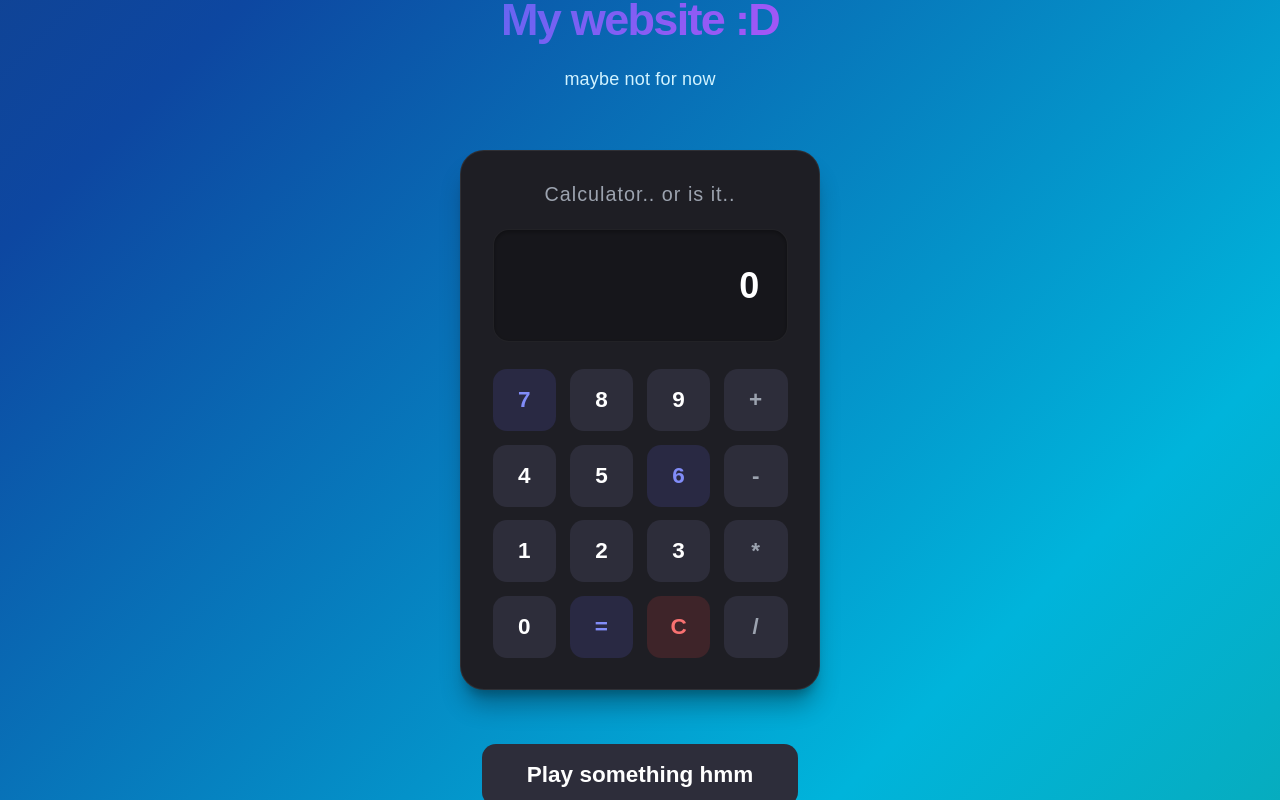
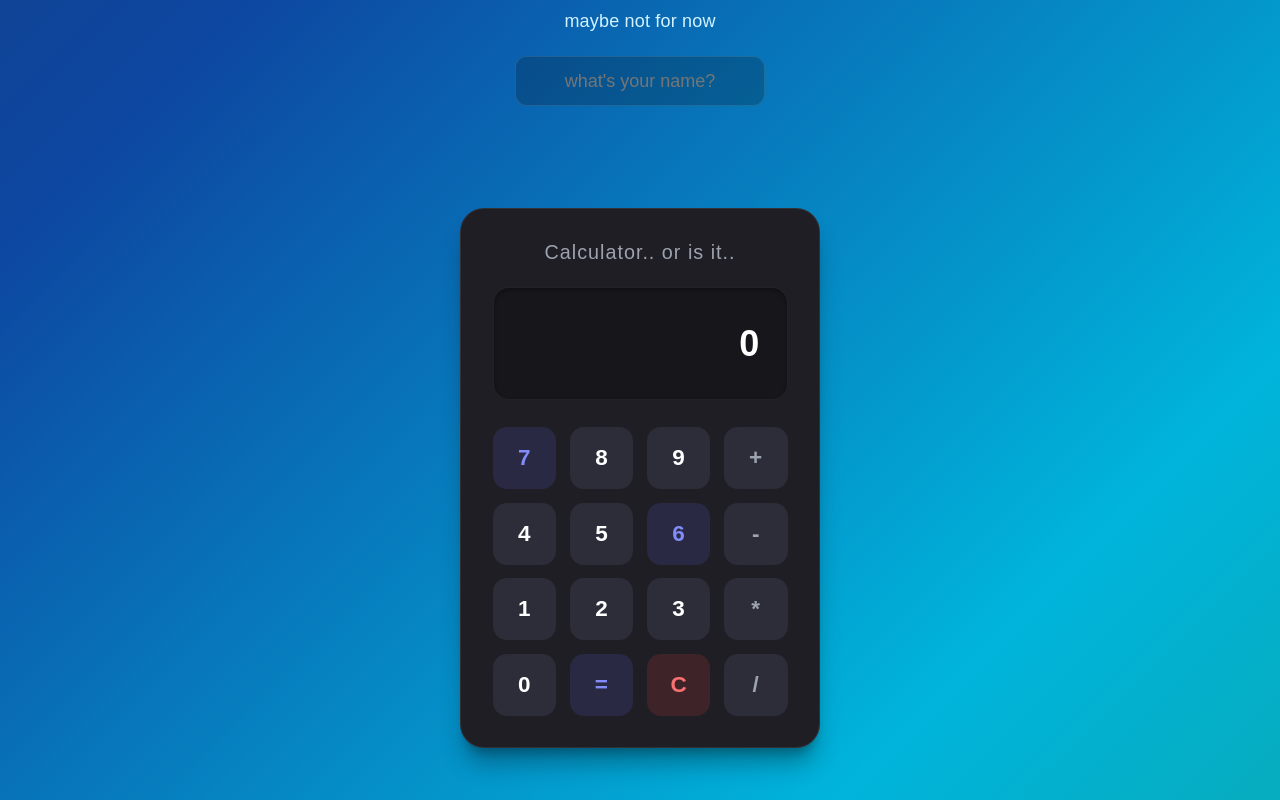
Before and after one commit to z-ac114/personal-website, a React (Vite) app: page / in a window 1280 px wide. Built offline with nearby package versions, Linux system fonts and the light colour scheme; a web font is replaced by a local one.

Commit message:
easter egg?

```diff
--- a/src/App.css
+++ b/src/App.css
@@ -271,7 +271,7 @@ a, a:visited, a:hover, a:active {
   0% {
     transform: translateX(0);
   }
-  49.99% {
+  49.999999% {
     transform: translateX(100vw);
     opacity: 1;
   }
@@ -279,7 +279,7 @@ a, a:visited, a:hover, a:active {
     transform: translateX(-100vw);
     opacity: 0;
   }
-  50.01% {
+  50.000001% {
     transform: translateX(-100vw);
     opacity: 1;
   }
@@ -297,4 +297,47 @@ a, a:visited, a:hover, a:active {
   }
 }
 
+.name-section {
+  display: flex;
+  flex-direction: column;
+  align-items: center;
+  margin-top: 1rem;
+  margin-bottom: 2rem;
+  min-height: 80px;
+
+.name-input {
+  background: rgba(0, 0, 0, 0.2);
+  border: 1px solid rgba(255, 255, 255, 0.1);
+  border-radius: 12px;
+  padding: 0.75rem 1.5rem;
+  color: var(--text-primary);
+  font-family: var(--font-family);
+  font-size: 1rem;
+  text-align: center;
+  outline: none;
+  transition: border-color 0.2s, background 0.2s;
+  width: 250px;
+}
+
+.name-input:focus {
+  border-color: var(--accent);
+  background: rgba(0, 0, 0, 0.4);
+}
+
+.name-message {
+  margin-top: 0.75rem;
+  font-size: 1rem;
+  color: #a855f7;
+  font-weight: 600;
+  animation: fadeIn 0.3s ease-in-out;
+}
+
+@keyframes fadeIn {
+  from { opacity: 0; transform: translateY(-5px); }
+  to { opacity: 1; transform: translateY(0); }
+}
+
+.calculator-buttons button {
+  font-size: 1rem !important;
+}
 /* im sorry im just learning from youtube tutorials + gemini this is an absolute messs
--- a/src/App.jsx
+++ b/src/App.jsx
@@ -10,18 +10,30 @@ function App() {
   const [buttonText, setButtonText] = useState('Play something hmm')
   const [duration, setDuration] = useState(8)
 
+  const [nameInput, setNameInput] = useState('')
+  const [nameMessage, setNameMessage] = useState('')
+  const [isCandy, setIsCandy] = useState(false)
+
   const [digitMap, setDigitMap] = useState({
     0: '0', 1: '1', 2: '2', 3: '3', 4: '4',
     5: '5', 6: '6', 7: '7', 8: '8', 9: '9'
   })
 
   useEffect(() => {
-    if (!isSliding) return
+    const baseDigits = isCandy
+      ? ['0', 'sqrt(2)', 'e', 'pi', 'sqrt(17)', 'sqrt(26)', 'tau', 'sqrt(50)', 'sqrt(65)', 'sqrt(82)']
+      : ['0', '1', '2', '3', '4', '5', '6', '7', '8', '9']
+
+    if (!isSliding) {
+      setDigitMap({
+        0: baseDigits[0], 1: baseDigits[1], 2: baseDigits[2], 3: baseDigits[3], 4: baseDigits[4],
+        5: baseDigits[5], 6: baseDigits[6], 7: baseDigits[7], 8: baseDigits[8], 9: baseDigits[9]
+      })
+      return
+    }
 
     const scramble = () => {
-      const originalDigits = ['0', '1', '2', '3', '4', '5', '6', '7', '8', '9']
-      const shuffled = [...originalDigits].sort(() => Math.random() - 0.5)
-
+      const shuffled = [...baseDigits].sort(() => Math.random() - 0.5)
       setDigitMap({
         0: shuffled[0], 1: shuffled[1], 2: shuffled[2], 3: shuffled[3], 4: shuffled[4],
         5: shuffled[5], 6: shuffled[6], 7: shuffled[7], 8: shuffled[8], 9: shuffled[9]
@@ -30,10 +42,26 @@ function App() {
 
     const interval = setInterval(scramble, 1000)
     return () => clearInterval(interval)
-  }, [isSliding])
+  }, [isCandy, isSliding])
+
+  const handleNameChange = (e) => {
+    const val = e.target.value
+    setNameInput(val)
+
+    if (val.toLowerCase() === 'candy') {
+      setIsCandy(true)
+      setNameMessage('nice! goog luck...')
+    } else if (val.trim() !== '') {
+      setIsCandy(false)
+      setNameMessage('really? i guess then.')
+    } else {
+      setIsCandy(false)
+      setNameMessage('')
+    }
+  }
 
   const appendValue = (value) => {
-    if (display === '0') {
+    if (display === '0' || display === 'Error') {
       setDisplay(value)
       return
     }
@@ -46,7 +74,18 @@ function App() {
 
   const calculateResult = () => {
     try {
-      setDisplay(String(Function('return ' + display)()))
+      const evalStr = display
+        .replace(/e/g, 'Math.E')
+        .replace(/pi/g, 'Math.PI')
+        .replace(/tau/g, '(Math.PI * 2)')
+        .replace(/sqrt\(2\)/g, 'Math.SQRT2')
+        .replace(/sqrt\(17\)/g, 'Math.sqrt(17)')
+        .replace(/sqrt\(26\)/g, 'Math.sqrt(26)')
+        .replace(/sqrt\(50\)/g, 'Math.sqrt(50)')
+        .replace(/sqrt\(65\)/g, 'Math.sqrt(65)')
+        .replace(/sqrt\(82\)/g, 'Math.sqrt(82)')
+
+      setDisplay(String(Function('return ' + evalStr)()))
     } catch {
       setDisplay('Error')
     }
@@ -68,12 +107,8 @@ function App() {
 
   const resetSliding = () => {
     setIsSliding(false)
-    setDuration(4)
+    setDuration(8)
     setButtonText('Play something hmm')
-    setDigitMap({
-      0: '0', 1: '1', 2: '2', 3: '3', 4: '4',
-      5: '5', 6: '6', 7: '7', 8: '8', 9: '9'
-    })
   }
 
   return (
@@ -82,8 +117,22 @@ function App() {
         <div className="center-content">
           <h1>My website :D</h1>
           <p>maybe not for now</p>
+
+          {/* New Name Input Section */}
+          <div className="name-section">
+            <input
+              type="text"
+              placeholder="what's your name?"
+              value={nameInput}
+              onChange={handleNameChange}
+              className="name-input"
+            />
+            {nameMessage && <p className="name-message">{nameMessage}</p>}
+          </div>
+
         </div>
       </section>
+
       <section
         className={`calculator ${isSliding ? 'slide-animation' : ''}`}
         style={{ '--slide-duration': `${duration}s` }}
@@ -111,7 +160,7 @@ function App() {
       </section>
       <section className="button">
         <button onClick={() => playAudio(sliding)}>{buttonText}</button>
-        <button className="hidden-reset-btn" onClick={resetSliding}>Super Hidden Stop Button</button>
+        <button className="hidden-reset-btn" onClick={resetSliding}>reset</button>
       </section>
     </main>
   )
```
